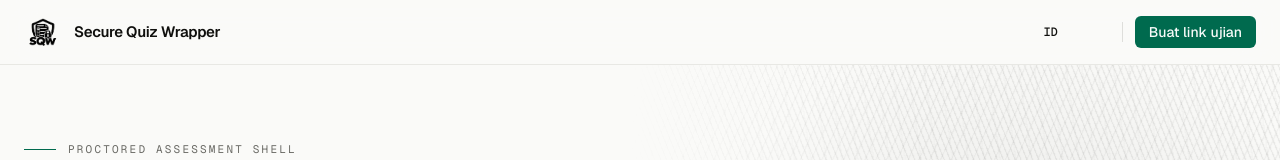
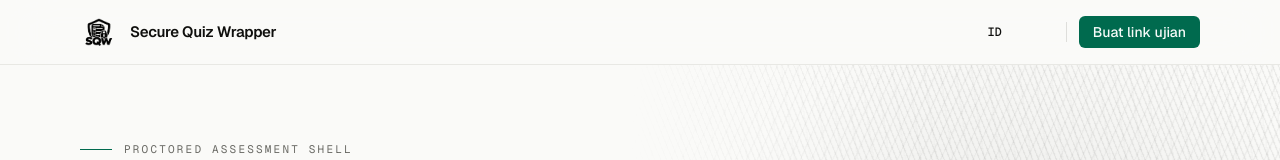
Before and after one commit to JihaR15/secure-quiz-wrapper, a Next.js app: page / in a window 1280 px wide. Shown: the top 160 px of the page. Built offline with nearby package versions, Linux system fonts and the light colour scheme; some icons are missing.

Commit message:
style: remove fixed max-width container constraints to enable full-width edge-to-edge layout on zoom out

```diff
--- a/app/page.tsx
+++ b/app/page.tsx
@@ -37,7 +37,7 @@
             className="hairline-grid pointer-events-none absolute inset-0 opacity-60 [mask-image:radial-gradient(90%_70%_at_20%_80%,#000,transparent_75%)]"
           />
 
-          <div className="relative z-10 mx-auto flex w-full max-w-[1400px] flex-1 flex-col justify-end px-4 pb-8 pt-12 sm:px-6 sm:pb-10 lg:pb-12">
+          <div className="relative z-10 flex w-full flex-1 flex-col justify-end px-6 pb-8 pt-12 sm:px-10 md:px-12 lg:px-16 xl:px-20 sm:pb-10 lg:pb-12">
             <div className="max-w-[46rem] space-y-6 lg:space-y-7">
               <div className="flex items-center gap-3">
                 <span aria-hidden className="h-px w-8 bg-primary" />
--- a/components/site/bento-grid.tsx
+++ b/components/site/bento-grid.tsx
@@ -77,7 +77,7 @@
 
   return (
     <section id="fitur" className="scroll-mt-20 border-t border-border/70">
-      <div className="mx-auto w-full max-w-[1400px] px-4 py-20 sm:px-6 sm:py-28">
+      <div className="w-full px-6 py-20 sm:px-10 md:px-12 lg:px-16 xl:px-20 sm:py-28">
         <div className="grid gap-10 lg:grid-cols-12 lg:gap-12">
           <div className="lg:col-span-5">
             <div className="flex items-center gap-3">
--- a/components/site/how-it-works.tsx
+++ b/components/site/how-it-works.tsx
@@ -16,7 +16,7 @@
 
   return (
     <section className="border-t border-border/70">
-      <div className="mx-auto w-full max-w-[1400px] px-4 py-20 sm:px-6 sm:py-24">
+      <div className="w-full px-6 py-20 sm:px-10 md:px-12 lg:px-16 xl:px-20 sm:py-24">
         <RevealGroup className="grid gap-10 lg:grid-cols-12 lg:gap-12">
           <div className="lg:col-span-4">
             <div className="flex items-center gap-3">
--- a/components/site/site-footer.tsx
+++ b/components/site/site-footer.tsx
@@ -11,7 +11,7 @@
 export function SiteFooter({ language, note, product }: SiteFooterProps) {
   return (
     <footer className="border-t border-border/70">
-      <div className="mx-auto flex w-full max-w-[1400px] flex-col gap-6 px-4 py-10 sm:px-6 md:flex-row md:items-start md:justify-between">
+      <div className="flex w-full flex-col gap-6 px-6 py-10 sm:px-10 md:px-12 lg:px-16 xl:px-20 md:flex-row md:items-start md:justify-between">
         <div className="space-y-3">
           <Link href="/" className="inline-flex items-center" aria-label={product}>
             <Logo className="h-6" />
--- a/components/site/site-header.tsx
+++ b/components/site/site-header.tsx
@@ -20,7 +20,7 @@
 
   return (
     <header className="sticky top-0 z-40 border-b border-border/70 bg-background/80 backdrop-blur-xl supports-[backdrop-filter]:bg-background/60">
-      <div className="mx-auto flex h-16 w-full max-w-[1400px] items-center justify-between gap-3 px-4 sm:px-6">
+      <div className="flex h-16 w-full items-center justify-between gap-3 px-6 sm:px-10 md:px-12 lg:px-16 xl:px-20">
         <Link
           href="/"
           className="flex shrink-0 items-center gap-2.5"
```
